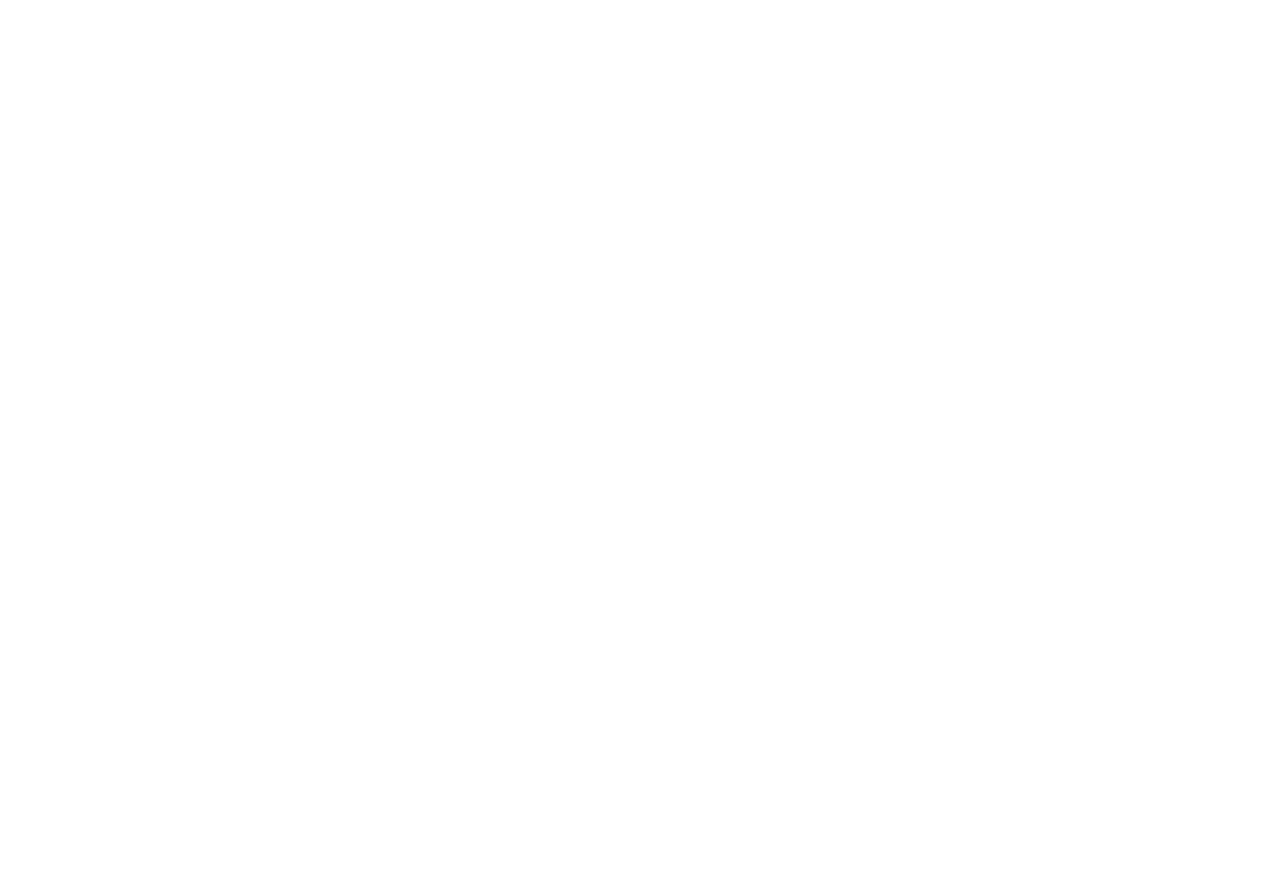
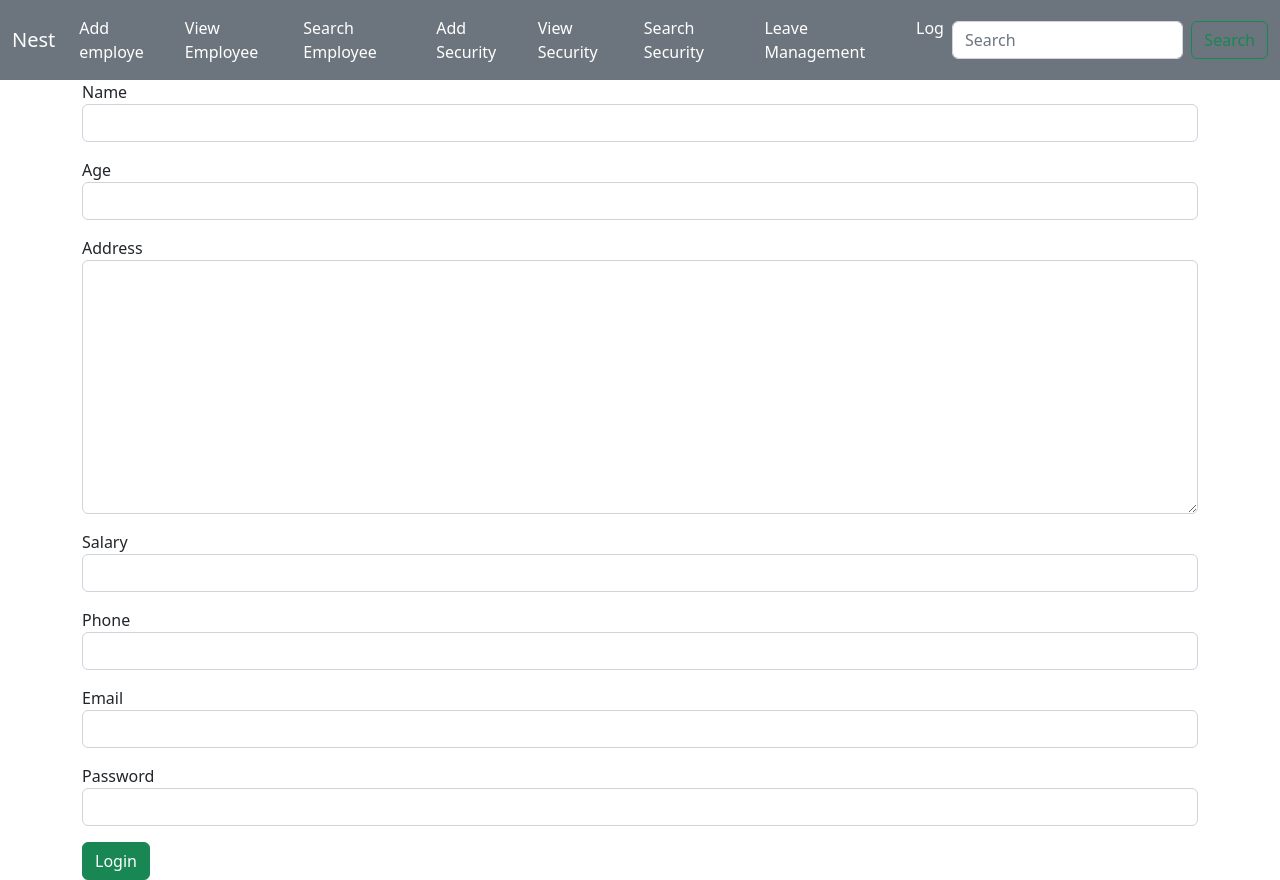
Before and after one commit to Amalpm7/company-angular, an Angular app: page /addsec in a window 1280 px wide. Before the commit this address led to /. Before the commit the page ends 800 px from the top, so only its background shows below. Built offline with nearby package versions, Linux system fonts and the light colour scheme.

Commit message:
Security Added

```diff
--- /dev/null
+++ b/src/app/addsecurity/addsecurity.component.html
@@ -0,0 +1,41 @@
+<app-adminnavbar></app-adminnavbar>
+<div class="container">
+    <div class="row">
+        <div class="col col-12 col-sm-12 col-md-12 col-lg-12 col-xl-12 col-xxl-12">
+            <div class="row g-3">
+                <div class="col col-12 col sm-12 col-md-12 col-lg-12 col-xl-12 col-xxl-12">
+                    <label for="">Name</label>
+                    <input type="text" class="form-control" name="name" [(ngModel)]="name">
+                </div>
+                <div class="col col-12 col sm-12 col-md-12 col-lg-12 col-xl-12 col-xxl-12">
+                    <label for="">Age</label>
+                    <input type="text" class="form-control" name="Age" [(ngModel)]="Age">
+                </div>
+                <div class="col col-12 col sm-12 col-md-12 col-lg-12 col-xl-12 col-xxl-12">
+                    <label for="">Address</label>
+                    <textarea name="Address" id="" cols="30" rows="10" class="form-control"[(ngModel)]="Address"></textarea>
+                </div>
+                <div class="col col-12 col sm-12 col-md-12 col-lg-12 col-xl-12 col-xxl-12">
+                    <label for="">Salary</label>
+                    <input type="text" class="form-control" name="Salary" [(ngModel)]="Salary">
+                </div>
+
+                <div class="col col-12 col sm-12 col-md-12 col-lg-12 col-xl-12 col-xxl-12">
+                    <label for="">Phone</label>
+                    <input type="text" class="form-control" name="Phone" [(ngModel)]="Phone">
+                </div>
+                <div class="col col-12 col sm-12 col-md-12 col-lg-12 col-xl-12 col-xxl-12">
+                    <label for="">Email</label>
+                    <input type="text" class="form-control" name="email" [(ngModel)]="email">
+                </div>
+                <div class="col col-12 col sm-12 col-md-12 col-lg-12 col-xl-12 col-xxl-12">
+                    <label for="">Password</label>
+                    <input type="password" name="password" id="" class="form-control" [(ngModel)]="password">
+                </div>
+                <div class="col col-12 col sm-12 col-md-12 col-lg-12 col-xl-12 col-xxl-12">
+                    <button class="btn btn-success" (click)="readValue()">Login</button>
+                </div>
+            </div>
+        </div>
+    </div>
+</div>
--- /dev/null
+++ b/src/app/addsecurity/addsecurity.component.ts
@@ -0,0 +1,41 @@
+import { Component, OnInit } from '@angular/core';
+import { ApiService } from '../api.service';
+
+@Component({
+  selector: 'app-addsecurity',
+  templateUrl: './addsecurity.component.html',
+  styleUrls: ['./addsecurity.component.css']
+})
+export class AddsecurityComponent implements OnInit {
+
+
+  constructor(private myapi:ApiService) { }
+
+  name=""
+  Age=""
+  Address=""
+  Salary=""
+  Phone=""
+  email=""
+  password=""
+
+  readValue=()=>{
+    let data={
+      "name":this.name,
+      "age":this.Age,
+      "address":this.Address,
+      "salary":this.Salary,
+      "phone":this.Phone,
+      "email":this.email,
+      "password":this.password
+
+    }
+    this.myapi.addSecurity(data).subscribe(
+
+    )
+  }
+
+  ngOnInit(): void {
+  }
+
+}
--- a/src/app/api.service.ts
+++ b/src/app/api.service.ts
@@ -24,5 +24,17 @@
   deleteEmploy=(data:any)=>{
     return this.http.post("http://localhost:8080/deleteEmp",data)
   }
+  addSecurity=(data:any)=>{
+    return this.http.post("http://localhost:8080/addSecurity",data)
+  }
+  updateSecurity=(data:any)=>{
+    return this.http.post("http://localhost:8080/updateSecurity",data)
+  }
+  searchSecurity=(data:any)=>{
+    return this.http.post("http://localhost:8080/searchSecurity",data)
+  }
+  deleteSecurity=(data:any)=>{
+    return this.http.post("http://localhost:8080/deleteSecurity",data)
+  }
 
 }
```
Also changed, not shown: src/app/app.module.ts (+6 -1 lines), src/app/addsecurity/addsecurity.component.css (added), 1 other file (tests, documents, lock files or other folders).
